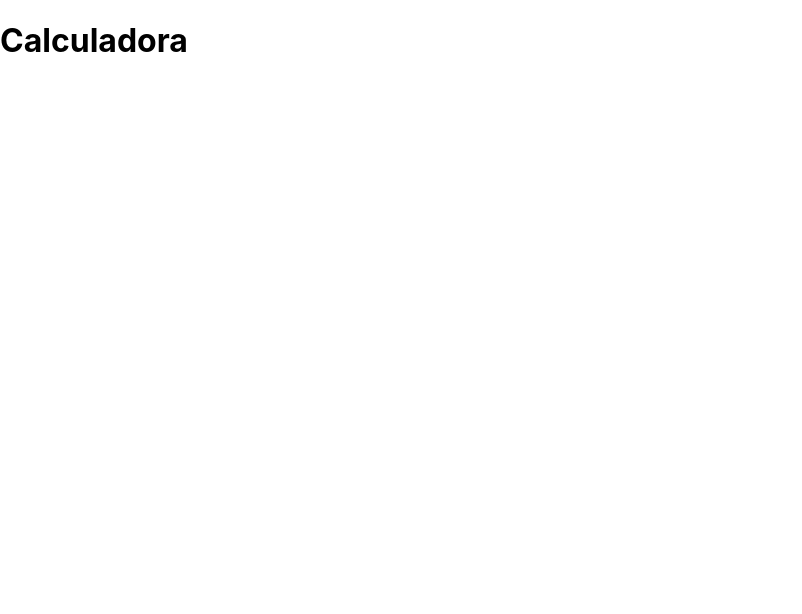
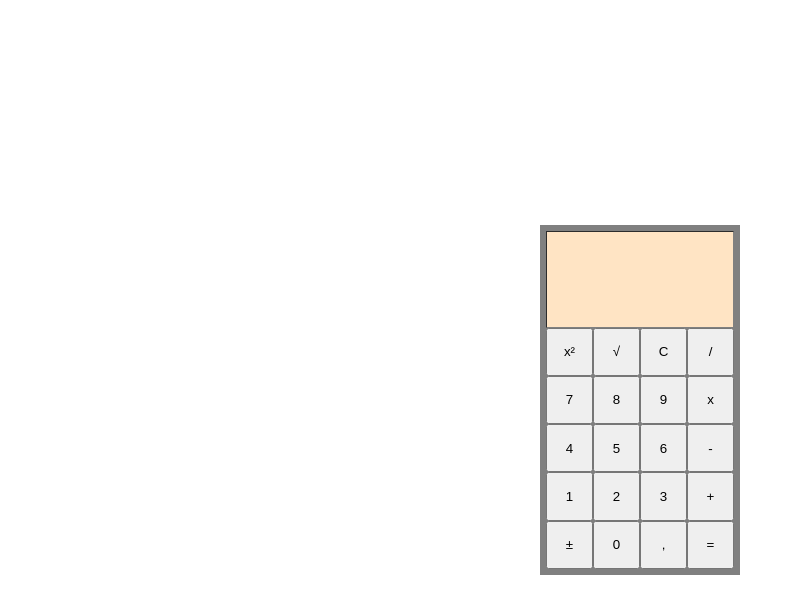
Before and after one commit to Pitossomo/react-orange, a Next.js app: page /calculadora in a window 1280 px wide. Shown: the top 614 px of the page, without its empty margins (0-802 px from the left). Built offline with nearby package versions, Linux system fonts and the light colour scheme.

Commit message:
Calculadora grid structure added

```diff
--- a/pages/calculadora.tsx
+++ b/pages/calculadora.tsx
@@ -1,3 +1,24 @@
+import styles from "../styles/Calculadora.module.css";
+
 export default function Calculadora() {
-  return <h1>Calculadora</h1>;
+  const buttonLabels = [
+    "x²", "√", "C", "/",
+    7, 8, 9, "x",
+    4, 5, 6, "-",
+    1, 2, 3, "+",
+    "±", 0, ",", "="
+  ];
+
+  return (
+    <div className={styles.container}>
+      <div className={styles.calculator}>
+        <div className={styles.display}></div>
+        {
+          buttonLabels.map(label => (
+            <button>{label}</button>
+          ))
+        }
+      </div>
+    </div>
+  )
 }
--- /dev/null
+++ b/styles/Calculadora.module.css
@@ -0,0 +1,28 @@
+.container {
+  display: flex;
+  width: 100vw;
+  height: 100vh;
+  justify-content: center;
+  align-items: center;
+}
+
+.calculator {
+  padding: 4px;
+  width: 200px;
+  height: 350px;
+  display: grid;
+  grid-template-columns: 1fr 1fr 1fr 1fr;
+  grid-template-rows: 2fr 1fr 1fr 1fr 1fr 1fr;
+  background-color: gray;
+  border: 2px solid gray;
+}
+
+.display {
+  grid-column: 1 / 5;
+  border: 1px inset gray;
+  background-color: bisque;
+}
+
+.buttons {
+  background-color: lightcoral;
+}
```
